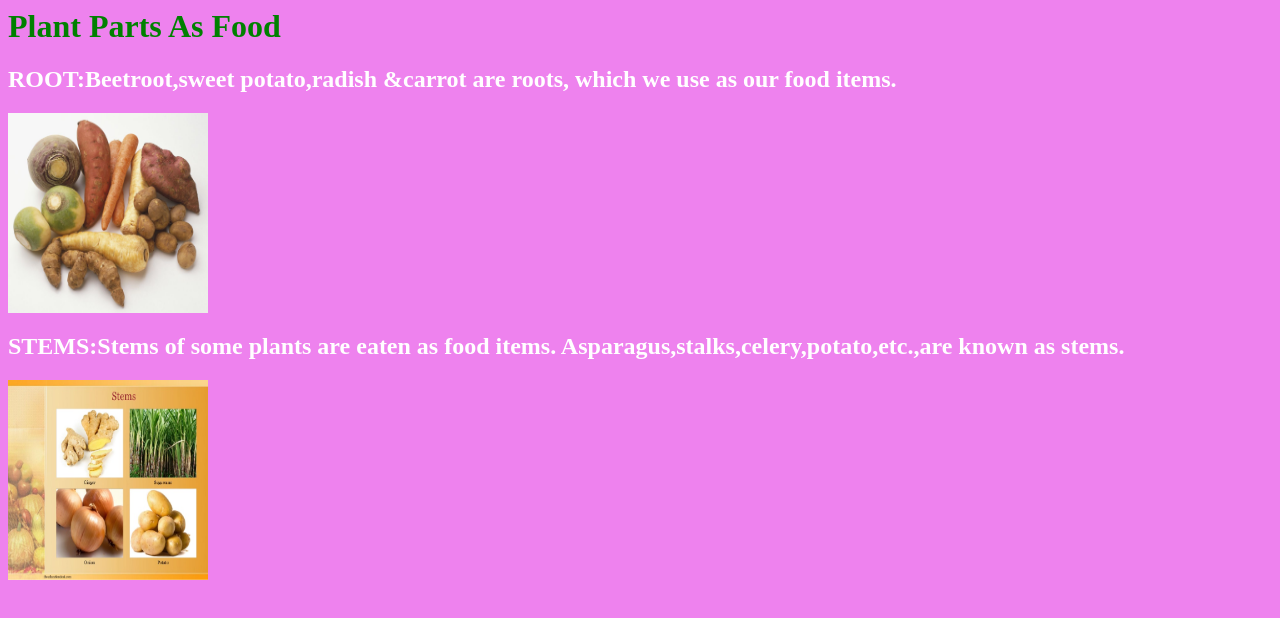
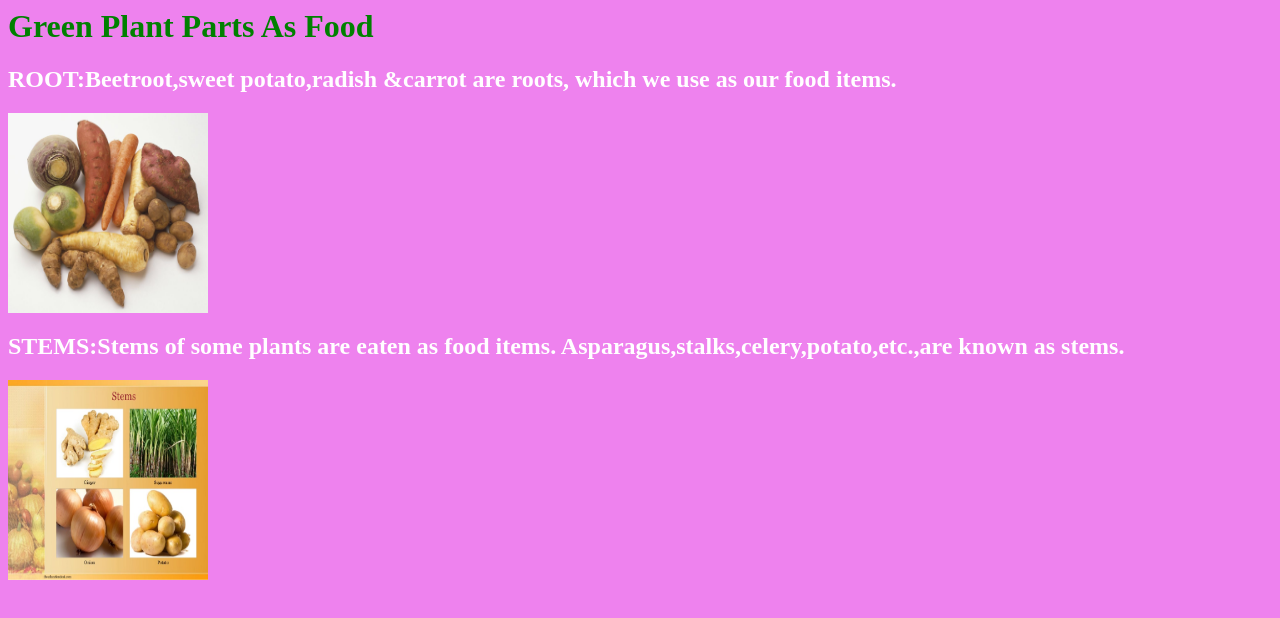
Before and after one commit to sumai7m/myNew, a plain HTML site: page index.html in a window 1280 px wide. Drawn offline with Linux system fonts and the light colour scheme.

Commit message:
Update index.html

```diff
--- a/index.html
+++ b/index.html
@@ -3,7 +3,7 @@
 <title>FOOD-Science</title>
 </head>
 <body style="background-color:violet;">
-<h1 style="color:green;">Plant Parts As Food</h1>
+<h1 style="color:green;">Green Plant Parts As Food</h1>
 
 <h2 style="color:white; font-size=300%;">ROOT:Beetroot,sweet potato,radish
 &carrot are roots, which we use as
```
